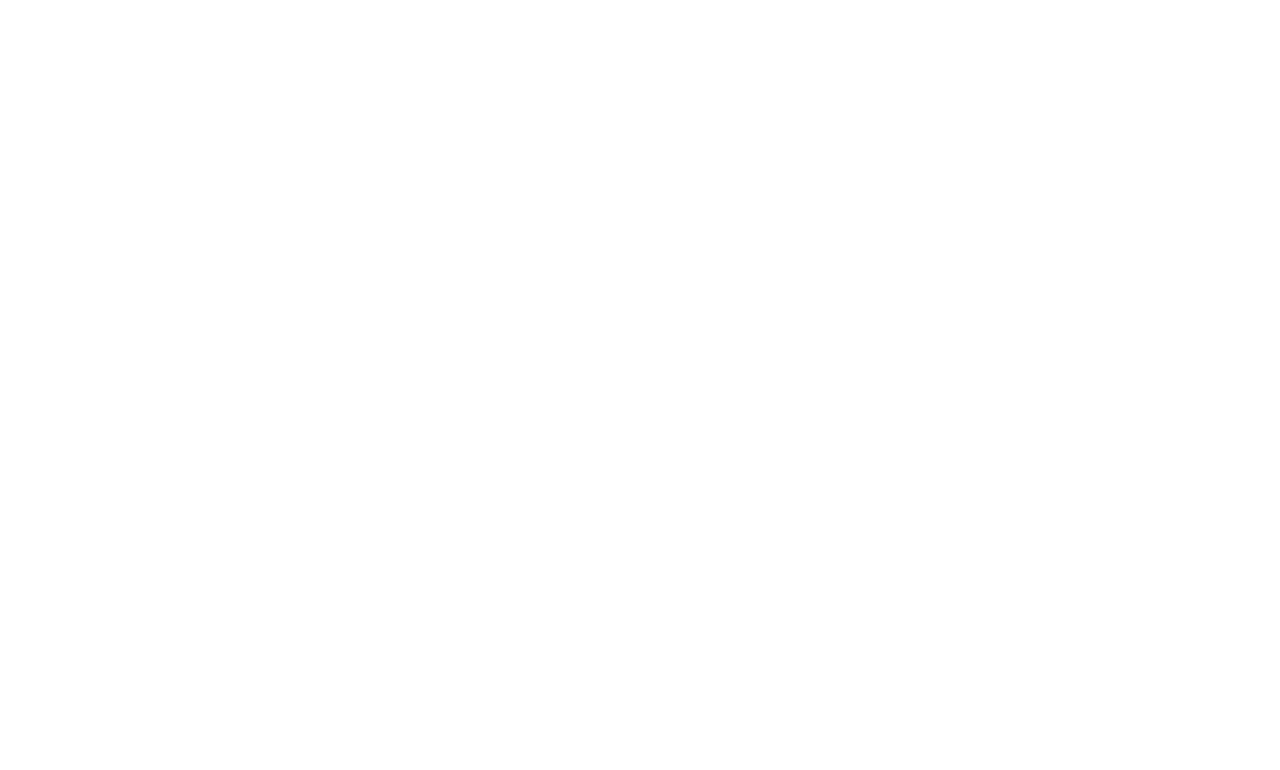
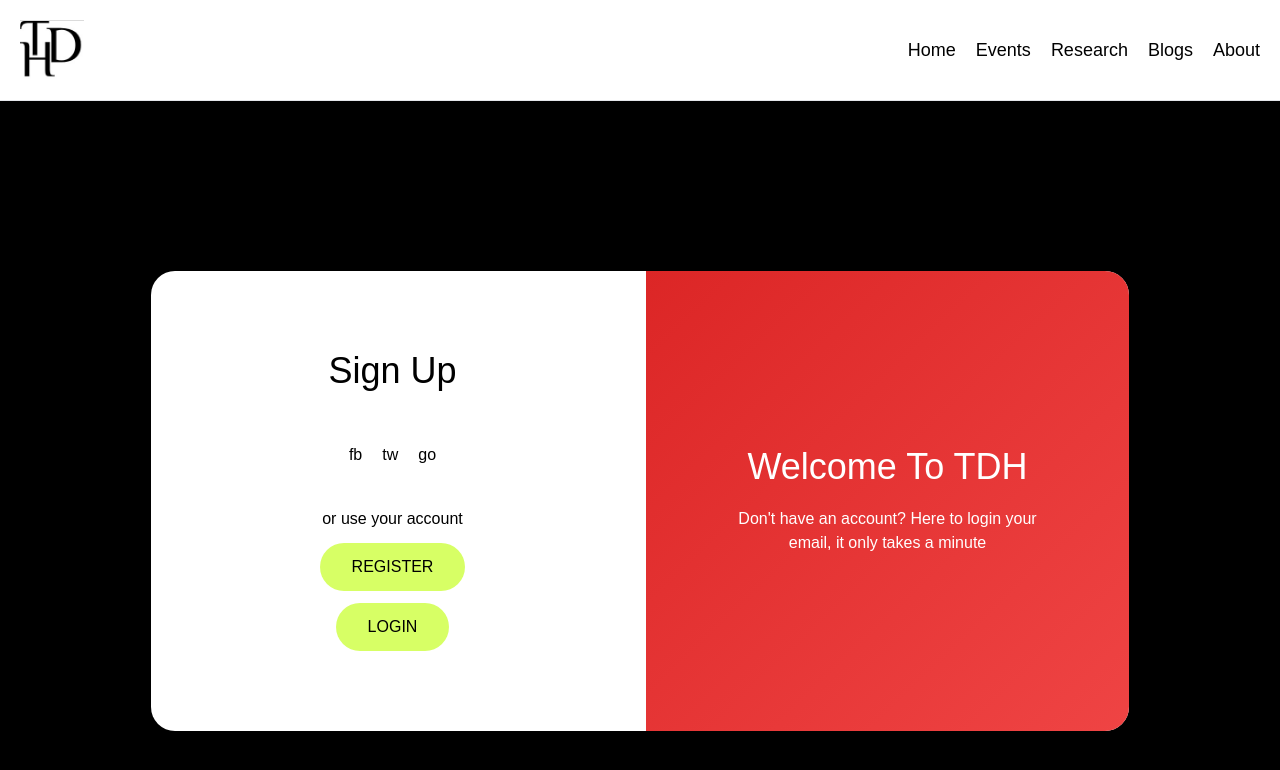
Before and after one commit to iMADi-ARCH/tdhwebsite-react, a React (Vite) app: page /signup in a window 1280 px wide. Before the commit this address had no page. Shown: the top 770 px of the page. Built offline with nearby package versions, Linux system fonts and the light colour scheme; a web font is replaced by a local one.

Commit message:
feat: auth pages

```diff
--- a/src/components/shared/Nav.jsx
+++ b/src/components/shared/Nav.jsx
@@ -1,19 +1,39 @@
-import React from "react";
+import React, { useEffect, useState } from "react";
 import { NavLink } from "react-router-dom";
 
 const Nav = () => {
+  const [open, setOpen] = useState(false);
+
+  useEffect(() => {
+    const handleResize = () => {
+      setOpen(false);
+    };
+    window.addEventListener("resize", handleResize);
+    () => window.removeEventListener("resize", handleResize);
+  }, []);
+
   return (
     <header className="w-full py-5 border-b px-5 sticky top-0 bg-white z-10">
       <div className="max-w-screen-xl flex justify-between items-center w-full mx-auto">
         <img className="w-16" src="/assets/logo.jpg" alt="tdh logo" />
-        <nav className="gap-5 hidden md:flex text-lg">
+        <nav
+          className={`gap-5 text-lg ${
+            open
+              ? "absolute flex flex-col top-full right-0 left-0 p-10 bg-white shadow-lg"
+              : "hidden md:flex"
+          }`}
+        >
           <NavLink to="/">Home</NavLink>
           <NavLink to="/events">Events</NavLink>
           <NavLink to="/research">Research</NavLink>
           <NavLink to="/blogs">Blogs</NavLink>
           <NavLink to="/about">About</NavLink>
         </nav>
-        <button id="burger" className="text-3xl md:hidden">
+        <button
+          onClick={() => setOpen((open) => !open)}
+          id="burger"
+          className="text-3xl md:hidden"
+        >
           ☰
         </button>
       </div>
--- /dev/null
+++ b/src/components/ui/InputField.jsx
@@ -0,0 +1,13 @@
+import React from "react";
+
+const InputField = ({ placeholder, type = "text" }) => {
+  return (
+    <input
+      className="w-full rounded-3xl px-5 py-3 bg-white border-2 border-[#D7FF65]"
+      type={type}
+      placeholder={placeholder}
+    />
+  );
+};
+
+export default InputField;
--- a/src/main.jsx
+++ b/src/main.jsx
@@ -4,11 +4,13 @@ import ReactDOM from "react-dom/client";
 import { BrowserRouter, Outlet, Route, Routes } from "react-router-dom";
 
 import "./index.css";
+import Layout from "./layout";
 import Home from "./routes/home";
-import Layout from "./layout";
-import Nav from "./components/shared/Nav";
 import Events from "./routes/events";
 import About from "./routes/about";
+import Login from "./routes/login";
+import Register from "./routes/register";
+import SignUp from "./routes/signup";
 
 ReactDOM.createRoot(document.getElementById("root")).render(
   <React.StrictMode>
@@ -24,6 +26,9 @@ ReactDOM.createRoot(document.getElementById("root")).render(
           <Route path="/" element={<Home />} />
           <Route path="/events" element={<Events />} />
           <Route path="/about" element={<About />} />
+          <Route path="/login" element={<Login />} />
+          <Route path="/register" element={<Register />} />
+          <Route path="/signup" element={<SignUp />} />
         </Route>
       </Routes>
     </BrowserRouter>
--- a/src/routes/home.jsx
+++ b/src/routes/home.jsx
@@ -15,12 +15,16 @@ const Home = () => {
           thinking and creativity.
         </p>
         <div className="flex gap-5">
+          <a href="/login">
             <button className="rounded-full bg-[#D7FF65] px-16 py-3">
               Login
             </button>
+          </a>
+          <a href="/signup">
             <button className="rounded-full bg-[#DADADA] px-16 py-3">
               SignUp
             </button>
+          </a>
         </div>
       </section>
 
--- /dev/null
+++ b/src/routes/login.jsx
@@ -0,0 +1,28 @@
+import React from "react";
+import InputField from "../components/ui/InputField";
+
+const Login = () => {
+  return (
+    <section className="px-5 bg-black text-white flex flex-col items-center justify-center text-left py-32 gap-5 min-h-screen">
+      <div className="max-w-screen-xl w-full mx-auto flex flex-col gap-10 items-start justify-center">
+        <div className="flex flex-col gap-3 items-center max-w-md mx-auto w-full p-10 bg-white text-black rounded-3xl">
+          <h1 className="text-4xl mb-3">Login</h1>
+          <p className="text-lg">Welcome to TDH</p>
+          <span className="text-base mb-5">your account</span>
+          <InputField placeholder={"Username"} />
+          <InputField placeholder={"Password"} type="password" />
+          <button className="px-10 py-3 rounded-full bg-[#D7FF65]">
+            Log In
+          </button>
+          <div class="flex gap-5">
+            <a href="#">fb</a>
+            <a href="#">tw</a>
+            <a href="#">go</a>
+          </div>
+        </div>
+      </div>
+    </section>
+  );
+};
+
+export default Login;
--- /dev/null
+++ b/src/routes/register.jsx
@@ -0,0 +1,38 @@
+import React from "react";
+import InputField from "../components/ui/InputField";
+
+const Register = () => {
+  return (
+    <section className="px-5 bg-black text-white flex flex-col items-center justify-center text-left py-32 gap-5 min-h-screen">
+      <div className="max-w-screen-xl w-full mx-auto flex flex-col gap-10 items-start justify-center">
+        <div className="flex flex-col gap-3 items-center max-w-md mx-auto w-full p-10 bg-white text-black rounded-3xl">
+          <h1 className="text-4xl mb-3">Register</h1>
+          <p className="text-lg">Fill in your details to create an account.</p>
+          <InputField placeholder={"Name"} />
+          <InputField placeholder={"Name"} />
+          <InputField placeholder={"University Roll Number"} />
+          <div className="flex justify-between w-full">
+            <fieldset>
+              <input type="radio" name="sex" value={"male"} id="male" />
+              <label htmlFor="male">Male</label>
+            </fieldset>
+            <fieldset>
+              <input type="radio" name="sex" value={"female"} id="female" />
+              <label htmlFor="female">Female</label>
+            </fieldset>
+            <fieldset>
+              <input type="radio" name="sex" value={"others"} id="others" />
+              <label htmlFor="others">Others</label>
+            </fieldset>
+          </div>
+          <InputField placeholder={"Email"} />
+          <button className="px-10 py-3 rounded-full bg-[#D7FF65]">
+            Register
+          </button>
+        </div>
+      </div>
+    </section>
+  );
+};
+
+export default Register;
--- /dev/null
+++ b/src/routes/signup.jsx
@@ -0,0 +1,52 @@
+import React from "react";
+
+const SignUp = () => {
+  return (
+    <section className="px-5 bg-black text-white flex flex-col items-center justify-center text-left py-32 gap-5 min-h-screen">
+      <div className="max-w-screen-xl w-full mx-auto flex flex-col gap-10 items-start justify-center">
+        <div className="flex gap-3 items-stretch mx-auto overflow-hidden bg-white text-black rounded-3xl">
+          <form className="flex-1 flex flex-col items-center p-20">
+            <h1 className="text-4xl mb-3">Sign Up</h1>
+            <div class="flex gap-5 my-10">
+              <a className="" href="#">
+                fb
+              </a>
+              <a className="" href="#">
+                tw
+              </a>
+              <a className="" href="#">
+                go
+              </a>
+            </div>
+            <span>or use your account</span>
+            <div className="flex flex-col items-center justify-center gap-3 mt-3">
+              <a href="/register">
+                <button className="rounded-full bg-[#D7FF65] px-8 py-3">
+                  REGISTER
+                </button>
+              </a>
+              <a href="/login">
+                <button className="rounded-full bg-[#D7FF65] px-8 py-3">
+                  LOGIN
+                </button>
+              </a>
+            </div>
+          </form>
+          <div class="flex-1 p-20 text-center bg-gradient-to-br from-red-600 to-red-500 text-white flex flex-col items-center justify-center">
+            <div class="overlay">
+              <div class="overlay-panel overlay-right">
+                <h1 className="text-4xl mb-5">Welcome To TDH</h1>
+                <p>
+                  Don't have an account? Here to login your email, it only takes
+                  a minute
+                </p>
+              </div>
+            </div>
+          </div>
+        </div>
+      </div>
+    </section>
+  );
+};
+
+export default SignUp;
```
Lines whose indentation alone changed are shown as unchanged.
